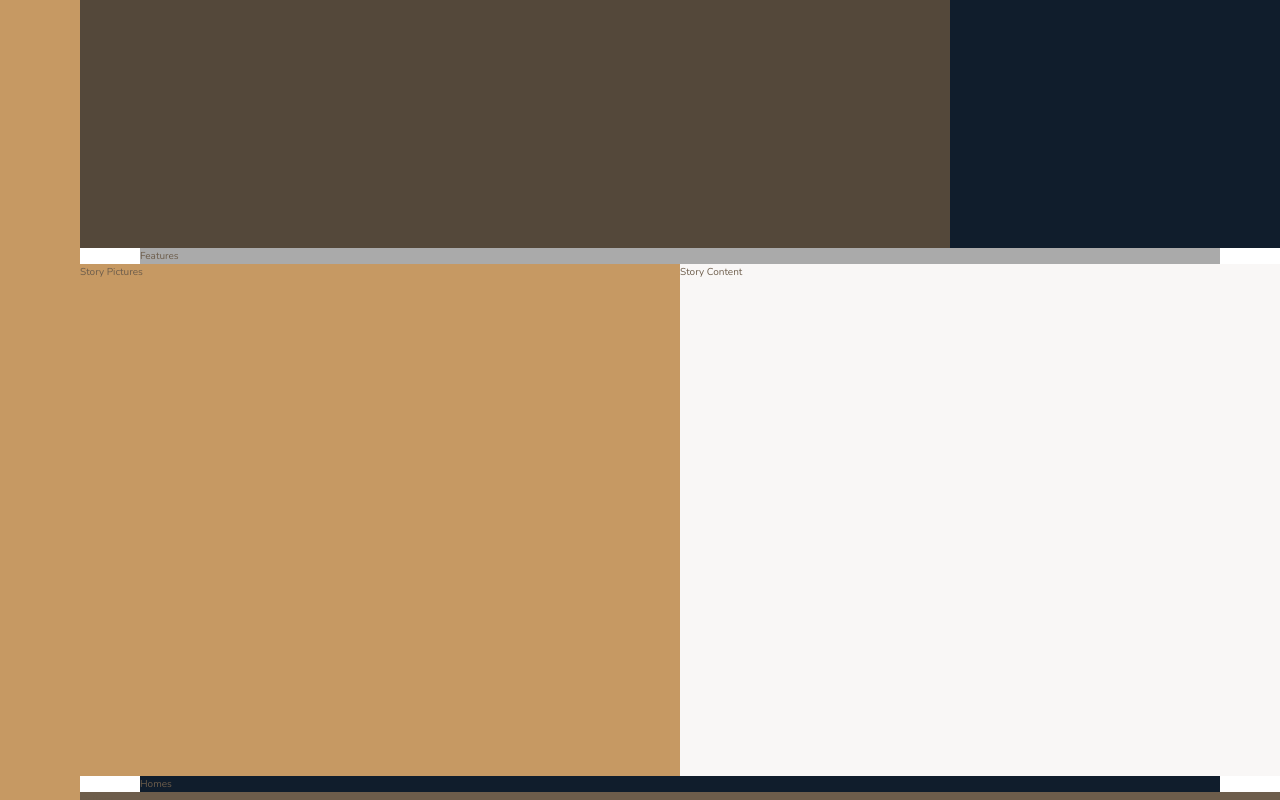
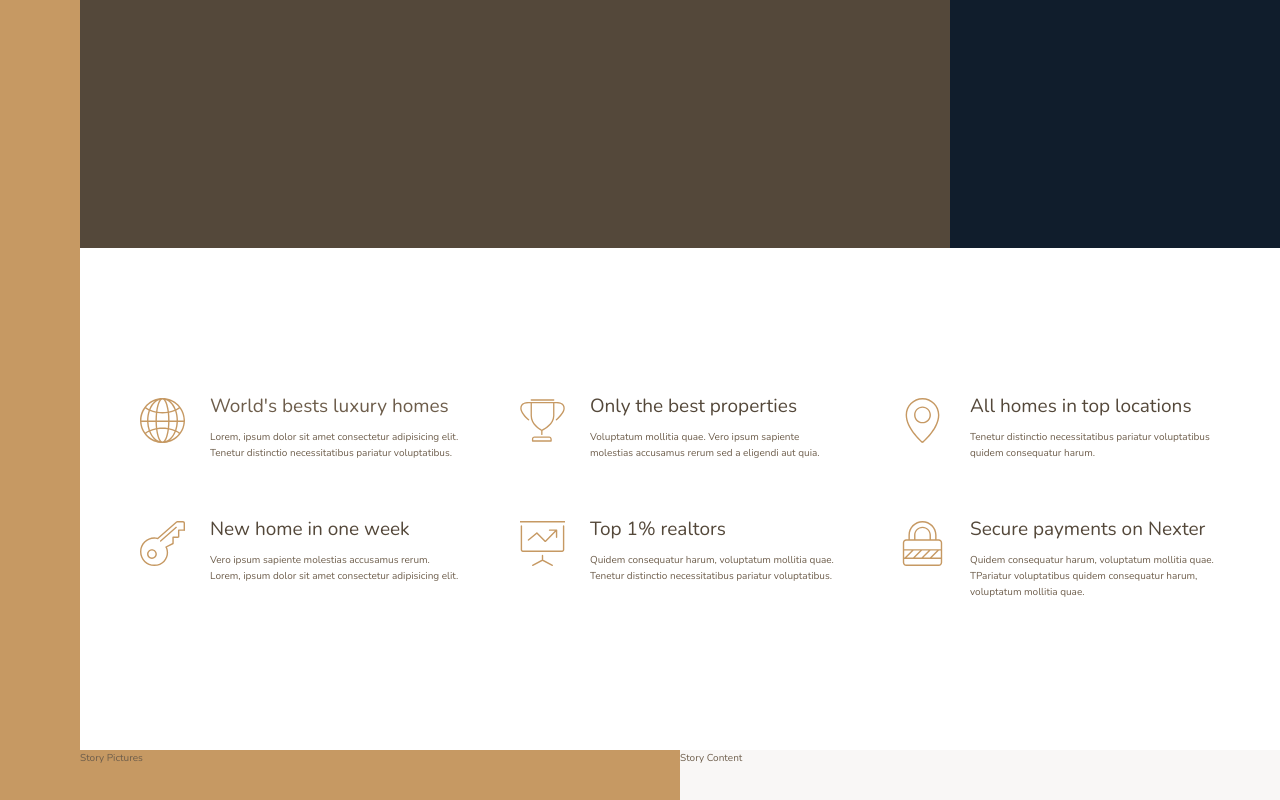
Before and after one commit to danlubbers/udemy-advanced-css-sass, a website: page Nexter/starter/index.html in a window 1280 px wide. Shown: the part 392-1192 px from the top of the page. Drawn offline with nearby package versions, Linux system fonts and the light colour scheme.

Commit message:
Finished Section 9: 108 - 109

```diff
--- a/Nexter/starter/index.html
+++ b/Nexter/starter/index.html
@@ -20,7 +20,68 @@
     <header class="header">Header</header>
 
     <div class="realtors">Top 3 realtors</div>
-    <section class="features">Features</section>
+    <section class="features">
+      <div class="feature">
+        <svg class="feature__icon">
+          <use xlink:href="img/sprite.svg#icon-global"></use>
+        </svg>
+        <h4 class="heading-4">World's bests luxury homes</h4>
+        <p class="feature-text">
+          Lorem, ipsum dolor sit amet consectetur adipisicing elit. Tenetur
+          distinctio necessitatibus pariatur voluptatibus.
+        </p>
+      </div>
+      <div class="feature">
+        <svg class="feature__icon">
+          <use xlink:href="img/sprite.svg#icon-trophy"></use>
+        </svg>
+        <h4 class="heading-4 heading-4--dark">Only the best properties</h4>
+        <p class="feature-text">
+          Voluptatum mollitia quae. Vero ipsum sapiente molestias accusamus
+          rerum sed a eligendi aut quia.
+        </p>
+      </div>
+      <div class="feature">
+        <svg class="feature__icon">
+          <use xlink:href="img/sprite.svg#icon-map-pin"></use>
+        </svg>
+        <h4 class="heading-4 heading-4--dark">All homes in top locations</h4>
+        <p class="feature-text">
+          Tenetur distinctio necessitatibus pariatur voluptatibus quidem
+          consequatur harum.
+        </p>
+      </div>
+      <div class="feature">
+        <svg class="feature__icon">
+          <use xlink:href="img/sprite.svg#icon-key"></use>
+        </svg>
+        <h4 class="heading-4 heading-4--dark">New home in one week</h4>
+        <p class="feature-text">
+          Vero ipsum sapiente molestias accusamus rerum. Lorem, ipsum dolor sit
+          amet consectetur adipisicing elit.
+        </p>
+      </div>
+      <div class="feature">
+        <svg class="feature__icon">
+          <use xlink:href="img/sprite.svg#icon-presentation"></use>
+        </svg>
+        <h4 class="heading-4 heading-4--dark">Top 1% realtors</h4>
+        <p class="feature-text">
+          Quidem consequatur harum, voluptatum mollitia quae. Tenetur distinctio
+          necessitatibus pariatur voluptatibus.
+        </p>
+      </div>
+      <div class="feature">
+        <svg class="feature__icon">
+          <use xlink:href="img/sprite.svg#icon-lock"></use>
+        </svg>
+        <h4 class="heading-4 heading-4--dark">Secure payments on Nexter</h4>
+        <p class="feature-text">
+          Quidem consequatur harum, voluptatum mollitia quae. TPariatur
+          voluptatibus quidem consequatur harum, voluptatum mollitia quae.
+        </p>
+      </div>
+    </section>
     <div class="story__pictures">Story Pictures</div>
     <div class="story__content">Story Content</div>
 
--- a/Nexter/starter/sass/_features.scss
+++ b/Nexter/starter/sass/_features.scss
@@ -1,4 +1,34 @@
 .features {
   grid-column: center-start / center-end;
-  background-color: $color-grey-light-2;
+
+  margin: 15rem 0;
+
+  display: grid;
+  // grid-template-columns: repeat(3, 1fr);
+  grid-template-columns: repeat(
+    auto-fit,
+    minmax(25rem, 1fr)
+  ); // using auto-fit and min max allows this to be responsive without media queries
+  grid-gap: 6rem;
+  align-items: start;
+
+  .feature {
+    display: grid;
+    grid-template-columns: min-content 1fr;
+    grid-column-gap: 2.5rem;
+    grid-row-gap: 1.5rem;
+
+    &__icon {
+      width: 4.5rem;
+      height: 4.5rem;
+      fill: $color-primary;
+      transform: translateY(-1rrem);
+
+      grid-row: 1 / span 2; // -1 won't work for the end as it only works on explicit rows. We never defined the row so it's implicit so we can span it instead.
+    }
+
+    &__text {
+      font-size: 1.7rem;
+    }
+  }
 }
--- a/Nexter/starter/sass/_typography.scss
+++ b/Nexter/starter/sass/_typography.scss
@@ -0,0 +1,26 @@
+%heading {
+  font-display: $font-display;
+  font-weight: 400;
+}
+
+.heading-1 {
+  @extend %heading;
+}
+.heading-2 {
+  @extend %heading;
+}
+.heading-3 {
+  @extend %heading;
+}
+.heading-4 {
+  @extend %heading;
+
+  font-size: 1.9rem;
+
+  &--light {
+    color: $color-grey-light-1;
+  }
+  &--dark {
+    color: $color-grey-dark-1;
+  }
+}
```
Also changed, not shown: Nexter/starter/css/style.css.
